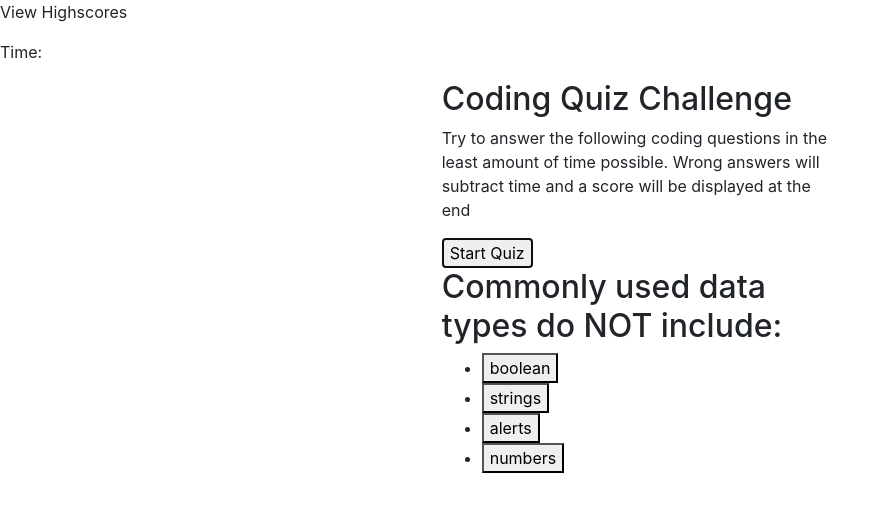
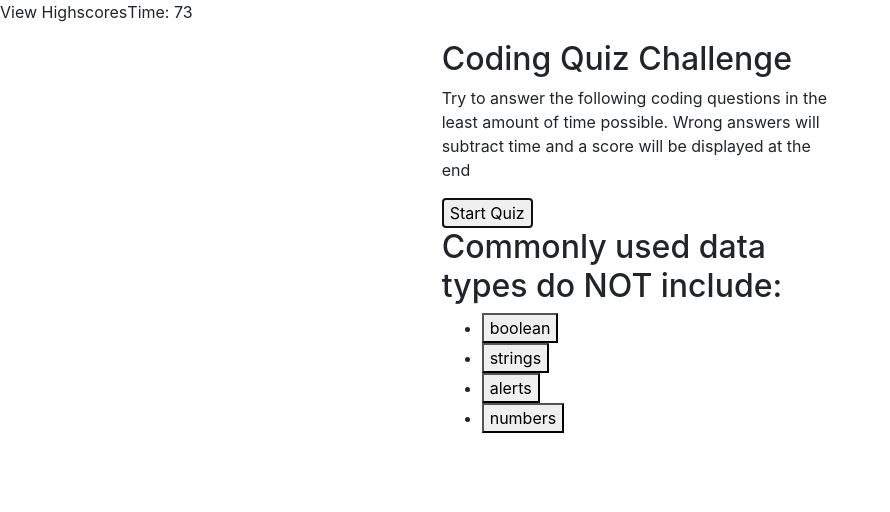
Before and after one commit to Owennewlove/git_html_css_javascript_timed_quiz, a plain HTML site: page index.html in a window 1280 px wide. Both pictures are taken after a click on the button "Start Quiz". Shown: the whole page, without its empty margins (0-890 px from the left). Drawn offline with nearby package versions, Linux system fonts and the light colour scheme.

Commit message:
changed the class timer to an id. Then created a countdown function that contains a set interval function to subtract 1 every second until it hits 0. Also created variables in java to select the timer id and the start button. Then created an event listener to start the countdown function on the click of the start quiz button

```diff
--- a/assets/css/style.css
+++ b/assets/css/style.css
@@ -14,3 +14,12 @@ and time left becomes your score. When you click the submit, it store your initi
 step 4:
 Show a dashboard of all the highscores
 */
+
+nav {
+    display: flex;
+    flex-wrap: wrap;
+}
+
+nav p #timer {
+    justify-content: end;
+}
--- a/assets/js/script.js
+++ b/assets/js/script.js
@@ -0,0 +1,30 @@
+
+timerEl = document.getElementById('timer');
+startEl = document.querySelector(".startBtn")
+
+function countdown() {
+    var timeLeft = 75;
+
+    var timeInterval = setInterval(function() {
+
+        if (timeLeft > 0 ) {
+
+            timeLeft--;
+
+            timerEl.textContent = "Time: " + timeLeft
+
+
+        }
+
+
+
+
+
+    }, 1000);
+}
+
+startEl.addEventListener("click", function() {
+    console.log("click")
+    countdown();
+
+});
--- a/index.html
+++ b/index.html
@@ -13,7 +13,7 @@
 <body>
     <nav>
         <p class="highscore">View Highscores</p>
-        <p class="timer">Time: </p>
+        <p id="timer">Time: 75</p>
     </nav>
     <main class="container  col-lg-4">
         <section class="firstPage">
@@ -52,6 +52,6 @@
 
 
 
-    <script> src="./assets/js/script.js" </script>
+    <script type= "text/javascript" src = "./assets/js/script.js"></script>
 </body>
 </html>
```
